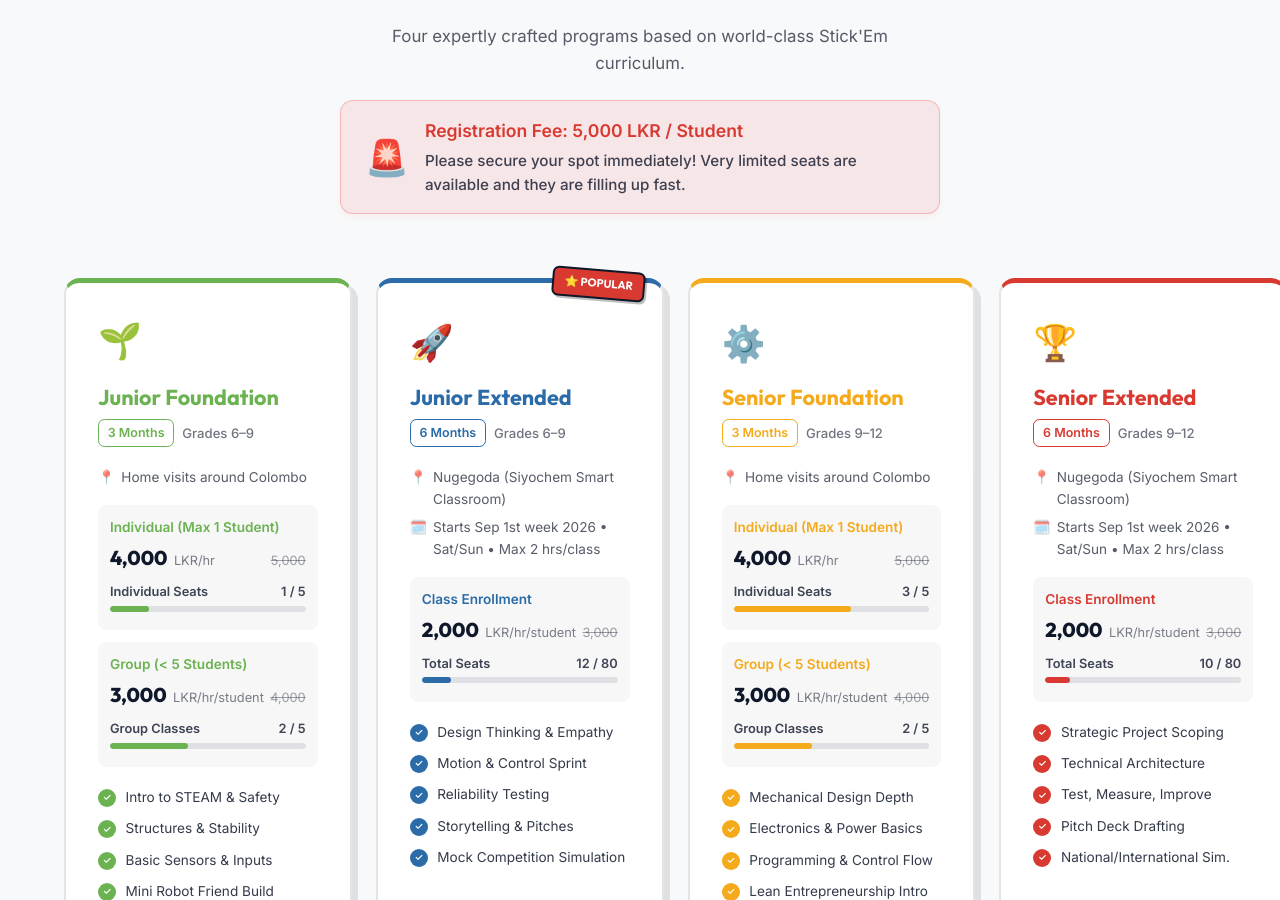
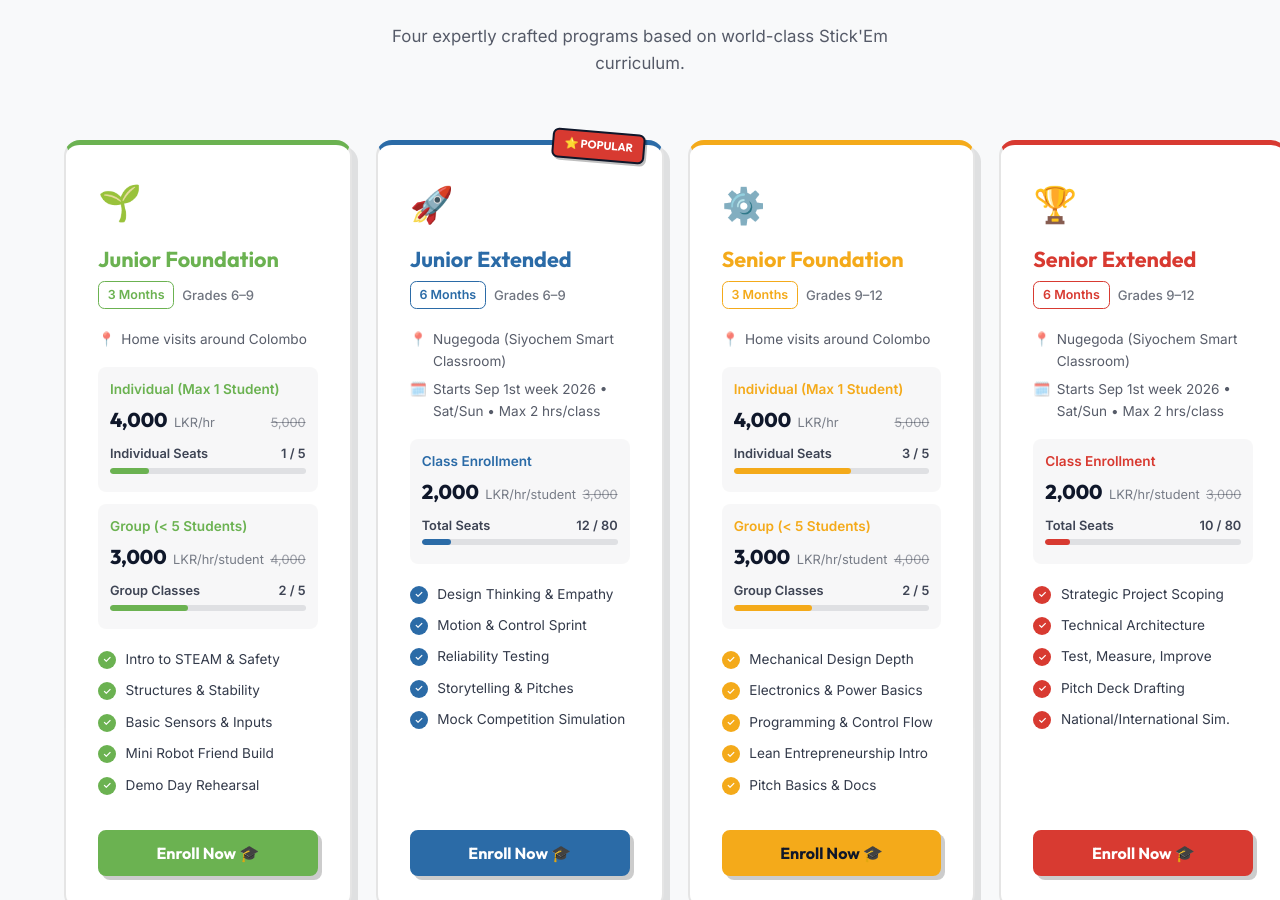
Before and after one commit to Himal-Gunawardhana/RobotSticks, a React (Vite) app: page / in a window 1280 px wide. Shown: the part 2829-3729 px from the top of the page. Built offline with nearby package versions, Linux system fonts and the light colour scheme.

Commit message:
Remove registration fee warning from packages section

```diff
--- a/src/components/Packages.jsx
+++ b/src/components/Packages.jsx
@@ -181,35 +181,7 @@ const Packages = () => {
             Four expertly crafted programs based on world-class Stick'Em curriculum.
           </p>
 
-          <motion.div
-            initial={{ opacity: 0, scale: 0.9 }}
-            whileInView={{ opacity: 1, scale: 1 }}
-            viewport={{ once: true }}
-            transition={{ delay: 0.2, duration: 0.5 }}
-            style={{
-              background: 'rgba(239, 68, 68, 0.1)',
-              border: '1px solid rgba(239, 68, 68, 0.3)',
-              borderRadius: '0.8rem',
-              padding: '1rem 1.5rem',
-              maxWidth: '600px',
-              margin: '1.5rem auto 0',
-              display: 'flex',
-              alignItems: 'center',
-              gap: '1rem',
-              textAlign: 'left',
-              boxShadow: '0 4px 6px rgba(239, 68, 68, 0.05)'
-            }}
-          >
-            <div style={{ fontSize: '2.2rem' }}>🚨</div>
-            <div>
-              <div style={{ fontWeight: 800, color: 'var(--stickem-red)', marginBottom: '0.2rem', fontSize: '1.1rem' }}>
-                Registration Fee: 5,000 LKR / Student
-              </div>
-              <div style={{ fontSize: '0.95rem', color: 'rgba(15,23,42,0.8)', fontWeight: 500 }}>
-                Please secure your spot immediately! Very limited seats are available and they are filling up fast.
-              </div>
-            </div>
-          </motion.div>
+
         </motion.div>
 
         <div className="packages-grid" style={{ alignItems: 'stretch' }}>
```
